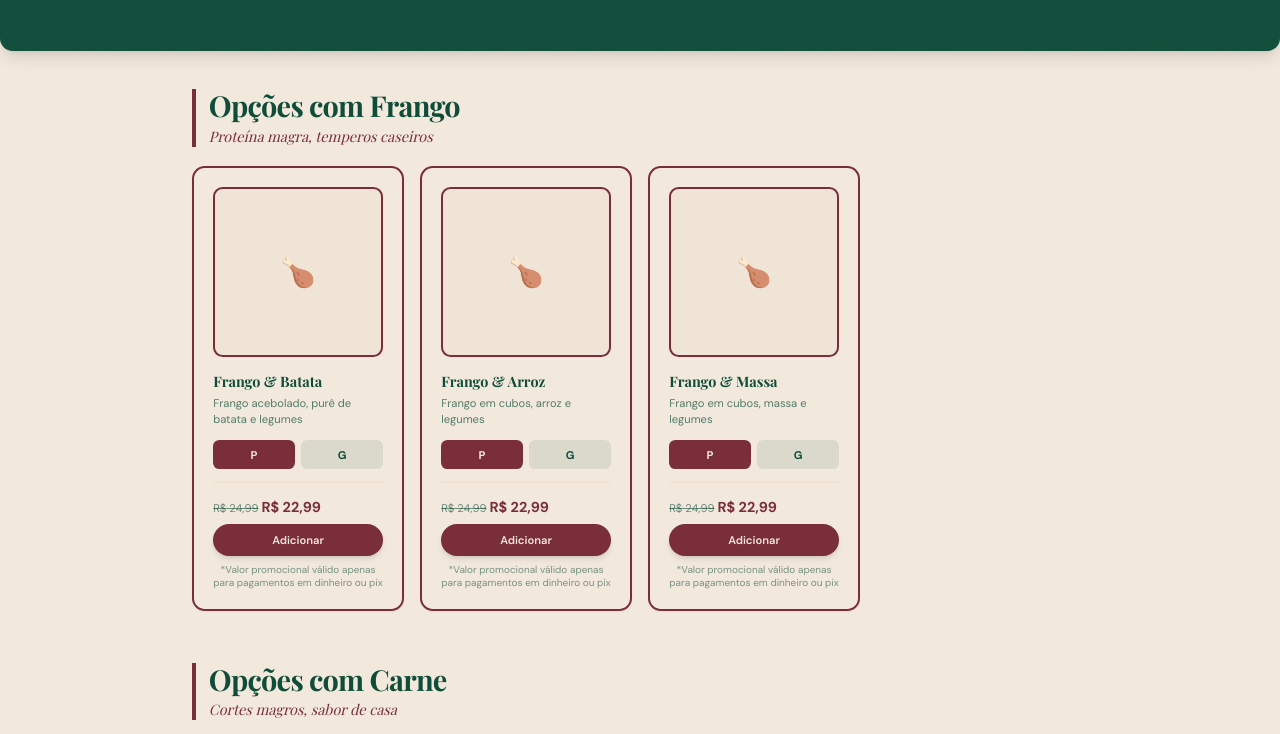
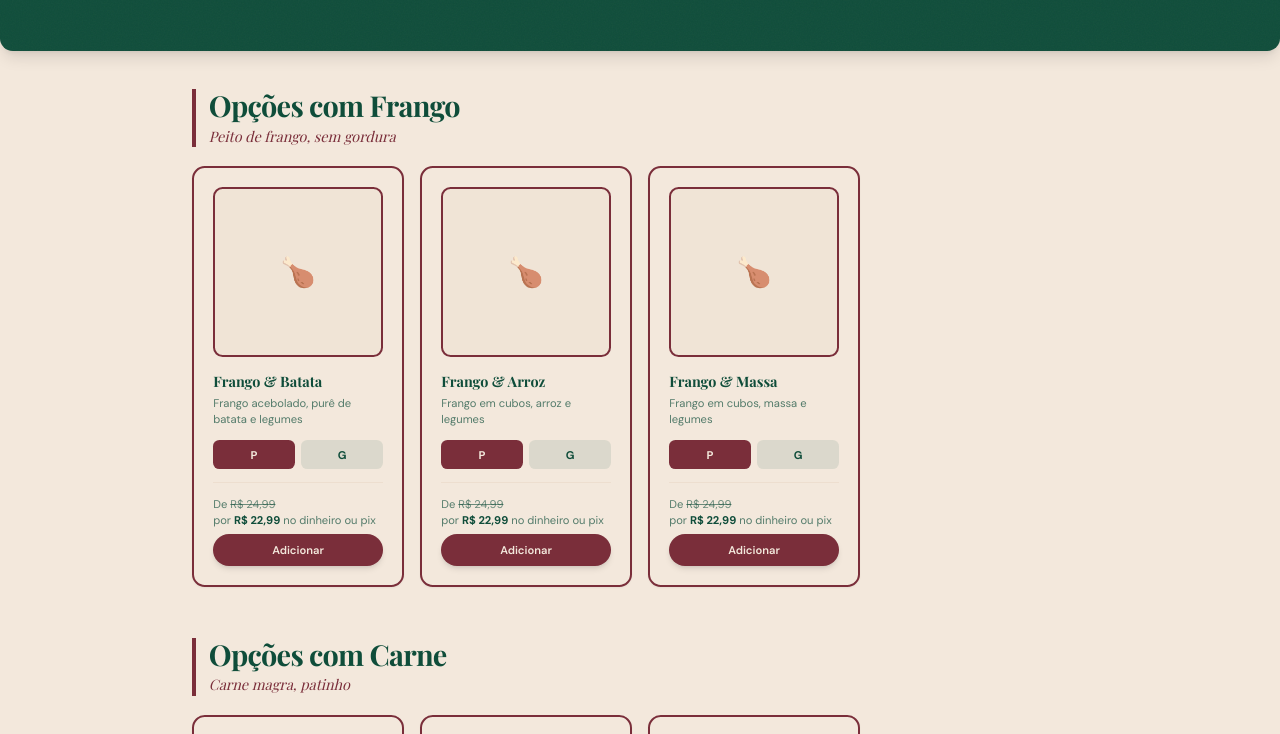
Before and after one commit to nutrirbrasil/nutrir, a Next.js app in the folder nutrir/: page /marmitas in a window 1280 px wide. Shown: the part 300-1034 px from the top of the page. Built offline with nearby package versions, Linux system fonts and the light colour scheme; no server answers; a web font is replaced by a local one.

Commit message:
ajustes básicos

```diff
--- a/nutrir/app/globals.css
+++ b/nutrir/app/globals.css
@@ -91,9 +91,10 @@ html {
   }
 
   .input-field {
-    @apply block w-full rounded-xl border bg-nutrir-nude px-4 py-2.5 text-sm focus:outline-none focus:ring-1;
+    @apply block w-full rounded-xl border bg-nutrir-nude px-4 py-2.5 focus:outline-none focus:ring-1;
     border-color: var(--nutrir-nude-dark);
     color: var(--nutrir-emerald-dark);
+    font-size: 16px;
   }
   .input-field:focus {
     border-color: var(--nutrir-emerald);
--- a/nutrir/app/termos-de-uso/page.tsx
+++ b/nutrir/app/termos-de-uso/page.tsx
@@ -60,6 +60,7 @@ export default function TermosUsoPage() {
           items={[
             "Os preços exibidos no cardápio são referência. O valor total confirmado na etapa de revisão do pedido, antes da finalização, é o que prevalece.",
             "Descontos promocionais (especialmente em Pix e dinheiro) não são fixos: podem variar conforme o produto, a forma de pagamento e condições de mercado, em geral entre 5% e 15% em relação ao preço de referência do cartão, sem garantia de percentual mínimo ou máximo.",
+            "Cupons percentuais incidem sobre o valor do pedido após os descontos da forma de pagamento escolhida, quando houver, conforme exibido no checkout.",
             "Por trabalharmos de forma artesanal e com foco em sustentabilidade, a produção do pedido depende da confirmação do pagamento ou do sinal acordado, conforme a forma escolhida e as regras exibidas no momento da compra — com o objetivo de evitar desperdício.",
             "Dinheiro e cartão físico na retirada são opções restritas a pacientes em acompanhamento com a nutricionista Paula Pastorino, identificados no sistema mediante CPF e cadastro válido.",
             "Para quem não se enquadra nessa condição, dinheiro e cartão físico podem estar disponíveis apenas mediante pagamento antecipado, como sinal para iniciar a produção, quando oferecidos no checkout.",
--- a/nutrir/components/KitCard.tsx
+++ b/nutrir/components/KitCard.tsx
@@ -10,6 +10,8 @@ import { KitContentModal } from "./KitContentModal";
 interface Props {
   kit: KitProduct;
 }
+
+const KIT_MARMITA_TOTAL_G: Record<MarmitaSize, number> = { P: 220, G: 380 };
 
 function TierRow({
   kit,
@@ -58,11 +60,13 @@ function TierRow({
             De{" "}
             <span className="line-through text-nutrir-emerald/60">
               {formatPrice(pricing.card_total_cents)}
-            </span>{" "}
+            </span>
+          </p>
+          <p className="text-sm text-nutrir-emerald/70">
             por{" "}
-            <strong className="text-nutrir-emerald">{formatPrice(pricing.cash_total_cents)}</strong>
+            <strong className="text-nutrir-emerald">{formatPrice(pricing.cash_total_cents)}</strong>{" "}
+            no dinheiro ou pix
           </p>
-          <p className="mt-0.5 text-xs text-nutrir-emerald/60">no dinheiro ou pix</p>
         </div>
       </div>
 
@@ -120,6 +124,7 @@ export function KitCard({ kit }: Props) {
 
           <div className="flex min-w-0 flex-1 flex-col bg-nutrir-nude p-5 md:p-6">
             <div className="flex flex-wrap items-center gap-3">
+              <div className="flex items-center gap-3">
                 <div className="flex gap-2">
                   {(["P", "G"] as MarmitaSize[]).map((s) => (
                     <button
@@ -135,6 +140,10 @@ export function KitCard({ kit }: Props) {
                       {s}
                     </button>
                   ))}
+                </div>
+                <span className="text-xs text-nutrir-emerald/50">
+                  Total: {KIT_MARMITA_TOTAL_G[size]}g
+                </span>
               </div>
 
               {kit.id === "misto" && (
--- a/nutrir/components/MarmitaCard.tsx
+++ b/nutrir/components/MarmitaCard.tsx
@@ -69,19 +69,21 @@ export function MarmitaCard({ item, sectionId }: Props) {
           ))}
         </div>
 
-        <div className="mt-2 flex flex-wrap items-end justify-between gap-2 border-t border-nutrir-nude-dark/50 pt-2 sm:mt-4 sm:flex-col sm:items-stretch sm:pt-4">
-          <p className="text-xs text-nutrir-emerald/70 sm:text-sm">
-            <span className="line-through text-nutrir-emerald/60">{formatPrice(cardPrice)}</span>{" "}
-            <strong className="text-base text-nutrir-burgundy sm:text-lg">{formatPrice(price)}</strong>
-          </p>
-          <button type="button" onClick={handleAdd} className="btn-primary shrink-0 px-4 py-1.5 text-xs sm:w-full sm:py-2.5 sm:text-sm">
+        <div className="mt-2 flex flex-col gap-2 border-t border-nutrir-nude-dark/50 pt-2 sm:mt-4 sm:pt-4">
+          <div className="text-xs text-nutrir-emerald/70 sm:text-sm">
+            <p>
+              De{" "}
+              <span className="line-through text-nutrir-emerald/60">{formatPrice(cardPrice)}</span>
+            </p>
+            <p>
+              por <strong className="text-nutrir-emerald">{formatPrice(price)}</strong> no dinheiro
+              ou pix
+            </p>
+          </div>
+          <button type="button" onClick={handleAdd} className="btn-primary w-full px-4 py-1.5 text-xs sm:py-2.5 sm:text-sm">
             Adicionar
           </button>
         </div>
-
-        <p className="mt-1 hidden text-center text-[10px] leading-snug text-nutrir-emerald/55 sm:mt-2 sm:block">
-          *Valor promocional válido apenas para pagamentos em dinheiro ou pix
-        </p>
       </div>
     </article>
   );
--- a/nutrir/components/MarmitasPage.tsx
+++ b/nutrir/components/MarmitasPage.tsx
@@ -23,6 +23,9 @@ export function MarmitasPage() {
         {MENU_SECTIONS.map((section) => (
           <MenuSection key={section.id} section={section} />
         ))}
+        <p className="text-center text-xs leading-relaxed text-nutrir-emerald/55">
+          *Valor promocional válido apenas para pagamentos em dinheiro ou pix
+        </p>
       </div>
     </div>
   );
--- a/nutrir/components/checkout/CheckoutPriceSummary.tsx
+++ b/nutrir/components/checkout/CheckoutPriceSummary.tsx
@@ -24,7 +24,7 @@ export function CheckoutPriceSummary({ pricing, method, compact = false }: Props
             <span>Subtotal</span>
             <span>{formatPrice(pricing.subtotal_cents)}</span>
           </div>
-          <div className="flex justify-between text-sm text-green-600">
+          <div className="flex justify-between text-sm text-nutrir-emerald/75">
             <span>{discountLabel}</span>
             <span>− {formatPrice(pricing.pix_discount_cents)}</span>
           </div>
@@ -39,7 +39,7 @@ export function CheckoutPriceSummary({ pricing, method, compact = false }: Props
       )}
 
       {pricing.show_coupon_discount && (
-        <div className="flex justify-between text-sm text-green-600">
+        <div className="flex justify-between text-sm text-nutrir-emerald/75">
           <span>Cupom {pricing.coupon_code}</span>
           <span>− {formatPrice(pricing.coupon_discount_cents)}</span>
         </div>
--- a/nutrir/components/checkout/CouponField.tsx
+++ b/nutrir/components/checkout/CouponField.tsx
@@ -37,7 +37,6 @@ export function CouponField({ code, onApply, onRemove }: Props) {
 
   if (applied && code) {
     return (
-      <div className="rounded-lg border border-green-200 bg-green-50/80 px-3 py-2.5">
       <div className="flex items-center justify-between gap-3">
         <div>
           <p className="text-xs font-bold uppercase text-nutrir-emerald/60">Cupom aplicado</p>
@@ -53,11 +52,10 @@ export function CouponField({ code, onApply, onRemove }: Props) {
         <button
           type="button"
           onClick={handleRemove}
-            className="shrink-0 text-xs font-bold uppercase text-nutrir-burgundy"
+          className="shrink-0 text-xs font-bold uppercase text-nutrir-burgundy hover:underline"
         >
           Remover
         </button>
-        </div>
       </div>
     );
   }
--- a/nutrir/lib/menu-data.ts
+++ b/nutrir/lib/menu-data.ts
@@ -320,7 +320,7 @@ export const MENU_SECTIONS: MenuSection[] = [
   {
     id: "frango",
     title: "Opções com Frango",
-    subtitle: "Proteína magra, temperos caseiros",
+    subtitle: "Peito de frango, sem gordura",
     items: [
       {
         id: "frg-batata",
@@ -345,7 +345,7 @@ export const MENU_SECTIONS: MenuSection[] = [
   {
     id: "carne",
     title: "Opções com Carne",
-    subtitle: "Cortes magros, sabor de casa",
+    subtitle: "Carne magra, patinho",
     items: [
       {
         id: "car-massa",
@@ -370,7 +370,7 @@ export const MENU_SECTIONS: MenuSection[] = [
   {
     id: "vegetariano",
     title: "Opções Vegetarianas",
-    subtitle: "Proteína vegetal, muito sabor",
+    subtitle: "Vegetariano e vegano",
     items: [
       {
         id: "veg-ervilha",
--- a/nutrir/lib/order-pricing.ts
+++ b/nutrir/lib/order-pricing.ts
@@ -92,10 +92,10 @@ export function computeOrderPricing(
   );
 
   const coupon = getCoupon(couponCode);
-  const couponDiscount = coupon ? computeCouponDiscountCents(listTotal, coupon) : 0;
   const appliedCouponCode = coupon ? normalizeCouponCode(couponCode!) : undefined;
 
   if (isCardPayment(method)) {
+    const couponDiscount = coupon ? computeCouponDiscountCents(listTotal, coupon) : 0;
     const total = Math.max(0, listTotal - couponDiscount);
     return {
       subtotal_cents: listTotal,
@@ -109,6 +109,7 @@ export function computeOrderPricing(
   }
 
   const pixDiscount = Math.max(0, listTotal - cashTotal);
+  const couponDiscount = coupon ? computeCouponDiscountCents(cashTotal, coupon) : 0;
   const total = Math.max(0, cashTotal - couponDiscount);
 
   return {
```
Also changed, not shown: nutrir/components/checkout/ReviewStep.tsx (+10 -8 lines), nutrir/lib/coupons.ts (+5 -5 lines). Lines whose indentation alone changed are shown as unchanged.
